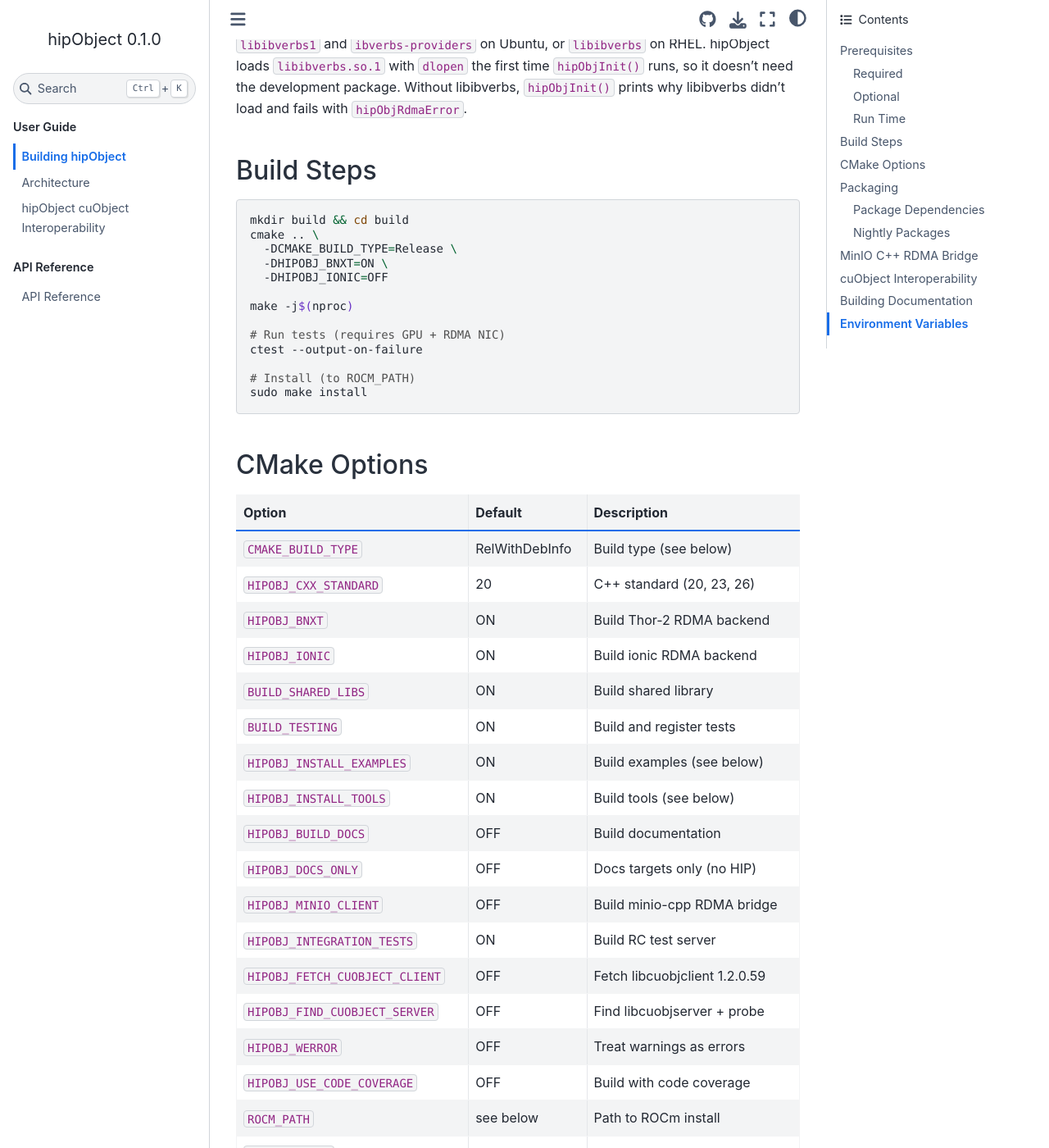
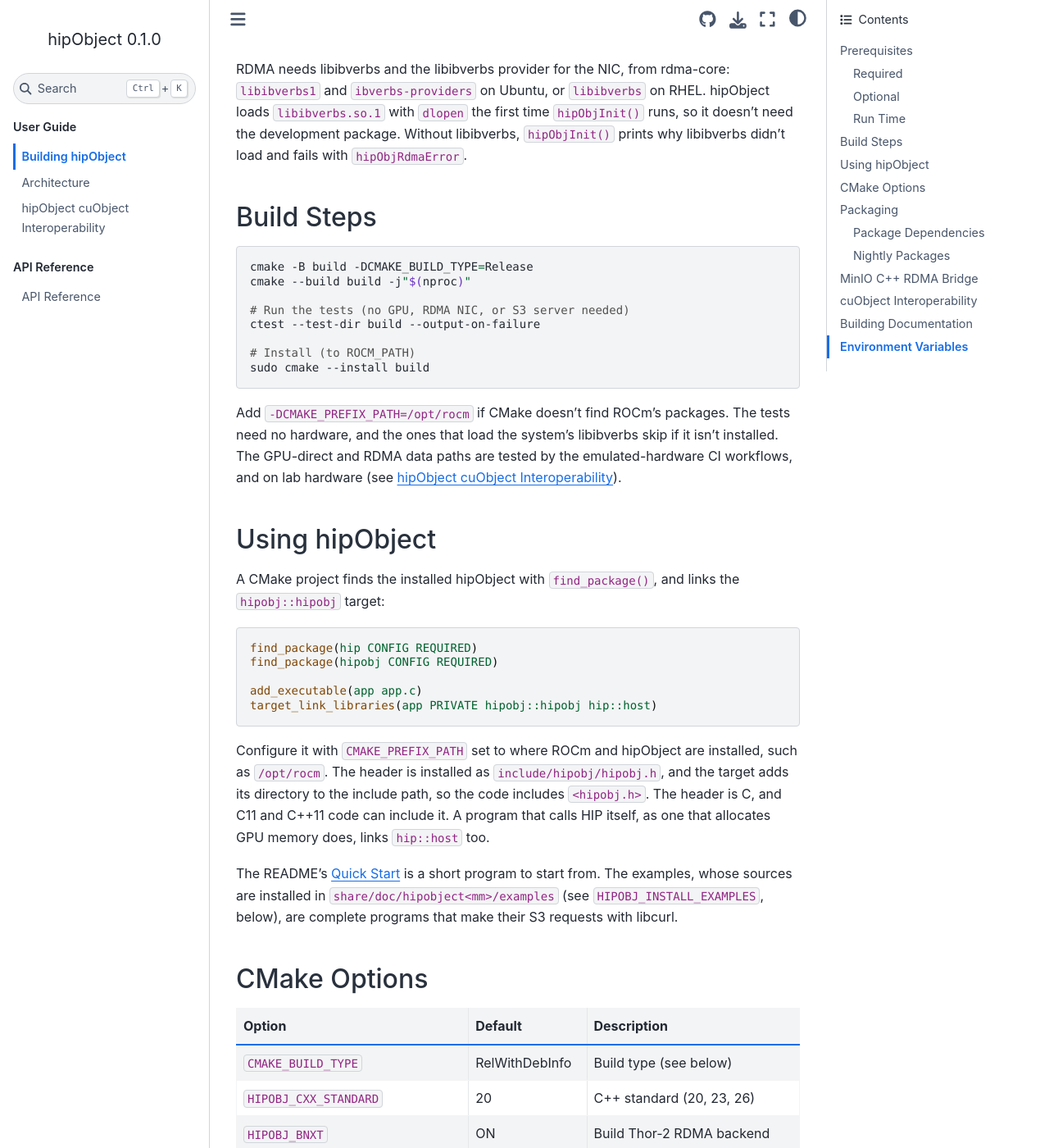
Before and after one commit to ROCm/hipObject, a Sphinx documentation site: the page built from docs/building.rst, in a window 1280 px wide and 1400 px high, scrolled down 739 px. Shown: the whole window at 82% size. Built offline with Sphinx 7.4.7 and the Sphinx Book theme 1.1.4, drawn with Linux system fonts in a browser that asks for light colours; some of the changed text lies outside the part shown.

Commit message:
Fix the README's Quick Start and make the intro docs agree (#248)
The README's Quick Start didn't compile. It called hipObjGet() with
four arguments rather than six, leaving out the hipObjOps_t callbacks,
passed a placeholder that isn't valid C as the handle, and wasn't in a
function. It's now a complete C program, with stub callbacks for the
application's S3 client to fill in, and a CMakeLists.txt that builds
it against the installed hipObject with find_package(). The note on
hosts without a GPU says to set gpuDevice to -1, since the default of 0
makes hipObjInit() fail with hipObjInvalidValue there.

The README and index.rst list the same two transfers, hipObjGet() and
hipObjPut(), in place of their operations tables, which had GET, PUT,
UPLOAD_PART, and RANGE_GET under different names. A byte range or a
multipart part is whatever the application's S3 request asks for. The
README describes NIC selection by PCI bus ID rather than as
NUMA-aware, says the whole ctest suite runs without hardware, gives
get-object its size argument, and lists the emulated-hardware CI.
index.rst has a Getting Started section.

building.rst builds with cmake -B and leaves both RDMA backends on. It
no longer says the tests need a GPU and an RDMA NIC, or that
LD_LIBRARY_PATH must include the ROCm and rdma-core libraries. It has a
new section on using hipObject from a CMake project, lists the
sanitizer, clang-tidy, and IWYU options, and lists the environment
variables read at run time.

The hipobj.h comments on hipObjConfig_t say that hipObject doesn't use
endpoint, region, accessKey, or secretKey, and explain gpuDevice and
nicHint. The hipObjInit() comment lists its errors and the functions
that work without it. Only comments change.

interop.rst and the MinIO bridge's TESTING.md describe the
emulated-hardware CI. TESTING.md no longer describes a token:buf:size
header. AGENTS.md no longer says that building.rst turns off
HIPOBJ_IONIC.

Co-authored-by: Claude <noreply@anthropic.com>

```diff
--- a/docs/building.rst
+++ b/docs/building.rst
@@ -20,6 +20,10 @@ Optional
   against them. The library doesn't need them, since it loads
   libibverbs with ``dlopen``.
 - GTest (fetched automatically if not found)
+- libcurl development files (``libcurl4-openssl-dev`` or
+  ``libcurl-devel``), for the examples' ``--live`` mode.
+  Without them, the examples build with only their stub
+  mode.
 - Doxygen, Python 3, Sphinx, Breathe (for documentation)
 
 Run Time
@@ -38,19 +42,50 @@ Build Steps
 
 .. code-block:: bash
 
-   mkdir build && cd build
-   cmake .. \
-     -DCMAKE_BUILD_TYPE=Release \
-     -DHIPOBJ_BNXT=ON \
-     -DHIPOBJ_IONIC=OFF
+   cmake -B build -DCMAKE_BUILD_TYPE=Release
+   cmake --build build -j"$(nproc)"
 
-   make -j$(nproc)
-
-   # Run tests (requires GPU + RDMA NIC)
-   ctest --output-on-failure
+   # Run the tests (no GPU, RDMA NIC, or S3 server needed)
+   ctest --test-dir build --output-on-failure
 
    # Install (to ROCM_PATH)
-   sudo make install
+   sudo cmake --install build
+
+Add ``-DCMAKE_PREFIX_PATH=/opt/rocm`` if CMake doesn't find
+ROCm's packages. The tests need no hardware, and the ones that
+load the system's libibverbs skip if it isn't installed. The
+GPU-direct and RDMA data paths are tested by the
+emulated-hardware CI workflows, and on lab hardware (see
+:doc:`interop`).
+
+Using hipObject
+---------------
+
+A CMake project finds the installed hipObject with
+``find_package()``, and links the ``hipobj::hipobj`` target:
+
+.. code-block:: cmake
+
+   find_package(hip CONFIG REQUIRED)
+   find_package(hipobj CONFIG REQUIRED)
+
+   add_executable(app app.c)
+   target_link_libraries(app PRIVATE hipobj::hipobj hip::host)
+
+Configure it with ``CMAKE_PREFIX_PATH`` set to where ROCm and
+hipObject are installed, such as ``/opt/rocm``. The header is
+installed as ``include/hipobj/hipobj.h``, and the target adds
+its directory to the include path, so the code includes
+``<hipobj.h>``. The header is C, and C11 and C++11 code can
+include it. A program that calls HIP itself, as one that
+allocates GPU memory does, links ``hip::host`` too.
+
+The README's `Quick Start
+<https://github.com/ROCm/hipObject/blob/develop/README.md#quick-start>`_
+is a short program to start from. The examples, whose sources
+are installed in ``share/doc/hipobject<mm>/examples`` (see
+``HIPOBJ_INSTALL_EXAMPLES``, below), are complete programs
+that make their S3 requests with libcurl.
 
 CMake Options
 -------------
@@ -69,11 +104,15 @@ Option                           Default        Description
 ``HIPOBJ_BUILD_DOCS``            OFF            Build documentation
 ``HIPOBJ_DOCS_ONLY``             OFF            Docs targets only (no HIP)
 ``HIPOBJ_MINIO_CLIENT``          OFF            Build minio-cpp RDMA bridge
-``HIPOBJ_INTEGRATION_TESTS``     ON             Build RC test server
+``HIPOBJ_INTEGRATION_TESTS``     ON             Build RC test server (tests)
 ``HIPOBJ_FETCH_CUOBJECT_CLIENT`` OFF            Fetch libcuobjclient 1.2.0.59
 ``HIPOBJ_FIND_CUOBJECT_SERVER``  OFF            Find libcuobjserver + probe
 ``HIPOBJ_WERROR``                OFF            Treat warnings as errors
 ``HIPOBJ_USE_CODE_COVERAGE``     OFF            Build with code coverage
+``HIPOBJ_USE_SANITIZERS``        OFF            Build with a sanitizer
+``HIPOBJ_SANITIZER_TYPE``        address        Sanitizer to build with
+``HIPOBJ_USE_CLANG_TIDY``        OFF            Run clang-tidy while building
+``HIPOBJ_USE_IWYU``              OFF            Run IWYU while building
 ``ROCM_PATH``                    see below      Path to ROCm install
 ``ROCM_VERSION``                 detected       ROCm version
 ================================ ============== =============================
@@ -91,6 +130,14 @@ and pick the configuration at build time.
 built with, without compiler extensions. ``26`` needs CMake 3.30 or
 later, which is the first version that knows how to ask GCC
 (14 and later) and Clang for C++26.
+
+``HIPOBJ_BNXT`` and ``HIPOBJ_IONIC`` compile in the queue pair
+attributes for Broadcom Thor-2 and AMD Pensando NICs. Without
+them, hipObject still uses those NICs, with its generic
+attributes.
+
+``HIPOBJ_INTEGRATION_TESTS`` only has an effect when
+``BUILD_TESTING`` is on.
 
 ``HIPOBJ_INSTALL_EXAMPLES`` builds the example programs in the
 build tree (``examples/``) and installs their sources, with a
@@ -136,6 +183,16 @@ directory. Every instrumented program writes its profile to
 the profiles add up over runs, so delete ``coverage/profraw`` to start
 over. Since the programs write to the build directory, don't install
 or package a coverage build.
+
+``HIPOBJ_USE_SANITIZERS`` builds hipObject's own targets with the
+sanitizer that ``HIPOBJ_SANITIZER_TYPE`` names: ``address`` (the
+default), ``undefined``, or ``thread``. Use a separate build
+directory for each.
+
+``HIPOBJ_USE_CLANG_TIDY`` runs clang-tidy (19 or later) on
+hipObject's own code as it compiles. It needs Clang as the C++
+compiler. ``HIPOBJ_USE_IWYU`` runs include-what-you-use the same
+way; its suggestions don't fail the build.
 
 ``ROCM_PATH`` and ``ROCM_VERSION`` can also be set in the
 environment. If ``ROCM_PATH`` isn't set but ``ROCM_VERSION`` is,
@@ -381,7 +438,36 @@ toolchain:
 Environment Variables
 ---------------------
 
+When hipObject is configured:
+
 - ``ROCM_PATH``: Override the ROCm installation path.
 - ``ROCM_VERSION``: Override the ROCm version.
-- ``LD_LIBRARY_PATH``: Must include ROCm and rdma-core
-  library paths at runtime.
+
+When a program that uses hipObject runs:
+
+- ``LD_LIBRARY_PATH``: Only needed if the loader can't find
+  ROCm's libraries or ``libibverbs.so.1`` otherwise, such as
+  when they're installed outside the system's library
+  directories. The installed library finds the ROCm libraries
+  it was built with by itself.
+- ``HIPOBJ_NIC_HINT``: Read by the examples and the MinIO
+  bridge, not the library: the name of the RDMA device to use
+  (as ``ibv_devices`` lists it), which they pass to
+  ``hipObjInit()`` as ``nicHint``.
+- ``HIPOBJ_MAX_TRANSFERS``: How many transfers can run at
+  once, from 1 to 1024 (default 16).
+- ``HIPOBJ_STAGE_TIMEOUT_MS``: How long, in milliseconds, a
+  copy to or from a buffer that's staged through host memory
+  can take, up to 24 hours (default 30000).
+- ``HIPOBJ_DMABUF``: A value starting with ``0``, ``n``, or
+  ``N`` turns off dma-buf registration of GPU memory.
+- ``HIPOBJ_REQUIRE_GPU_DIRECT``: Any value but one starting
+  with ``0``, ``n``, or ``N`` makes ``hipObjBufRegister()``
+  fail rather than stage a GPU buffer through host memory.
+- ``HIPOBJ_RDMA_DEBUG``: Any value not starting with ``0``
+  reports failed dma-buf exports on stderr. The MinIO bridge
+  also reports where each of its failed transfers failed.
+
+The library reads the last five in ``hipObjInit()``, each time
+it runs, and ignores an invalid value, leaving the default
+(see :doc:`architecture`).
```
Also changed, not shown: AGENTS.md (+4 -3 lines), CHANGELOG.md (+36 -0 lines), README.md (+148 -40 lines), docs/index.rst (+38 -11 lines), docs/interop.rst (+14 -2 lines), integrations/minio-cpp/TESTING.md (+10 -3 lines), 1 other file.
